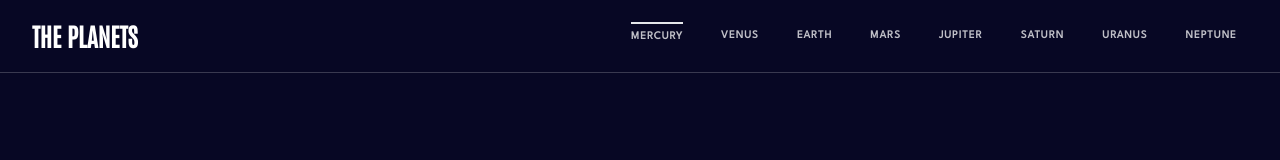
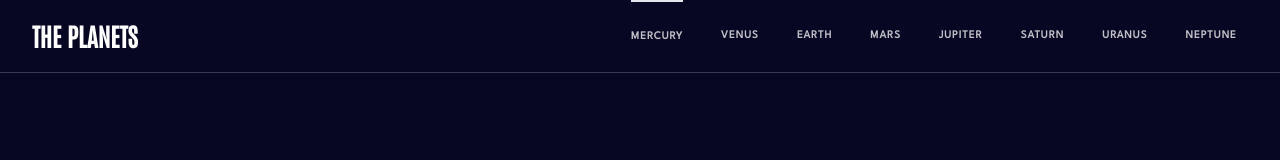
Before and after one commit to hayesdev/planets, a React (Vite) app: page / in a window 1280 px wide. Shown: the top 160 px of the page. Built offline with nearby package versions, Linux system fonts and the light colour scheme.

Commit message:
repositions top border

```diff
--- a/src/components/Navbar.jsx
+++ b/src/components/Navbar.jsx
@@ -2,7 +2,6 @@ import { NavLink } from "react-router-dom";
 import { planets } from "../constants";
 
 const Navbar = () => (
-  // TODO: create active state
   <nav className="flex w-full h-[80px] justify-between items-center border-[#FFFFFF]/20 border-b">
     <h1 className="uppercase font-antonio font-semibold text-[25px] ml-8 my-4  text-[#FFFFFF] cursor-pointer">
       The Planets
@@ -16,7 +15,9 @@ const Navbar = () => (
           }`}
         >
           <NavLink
-            className={({ isActive }) => (isActive ? "border-t-2" : undefined)}
+            className={({ isActive }) =>
+              isActive ? "flex items-center border-t-2 h-full" : undefined
+            }
             to={name === "Mercury" ? "/" : `/${name}`}
           >
             {name}
```
